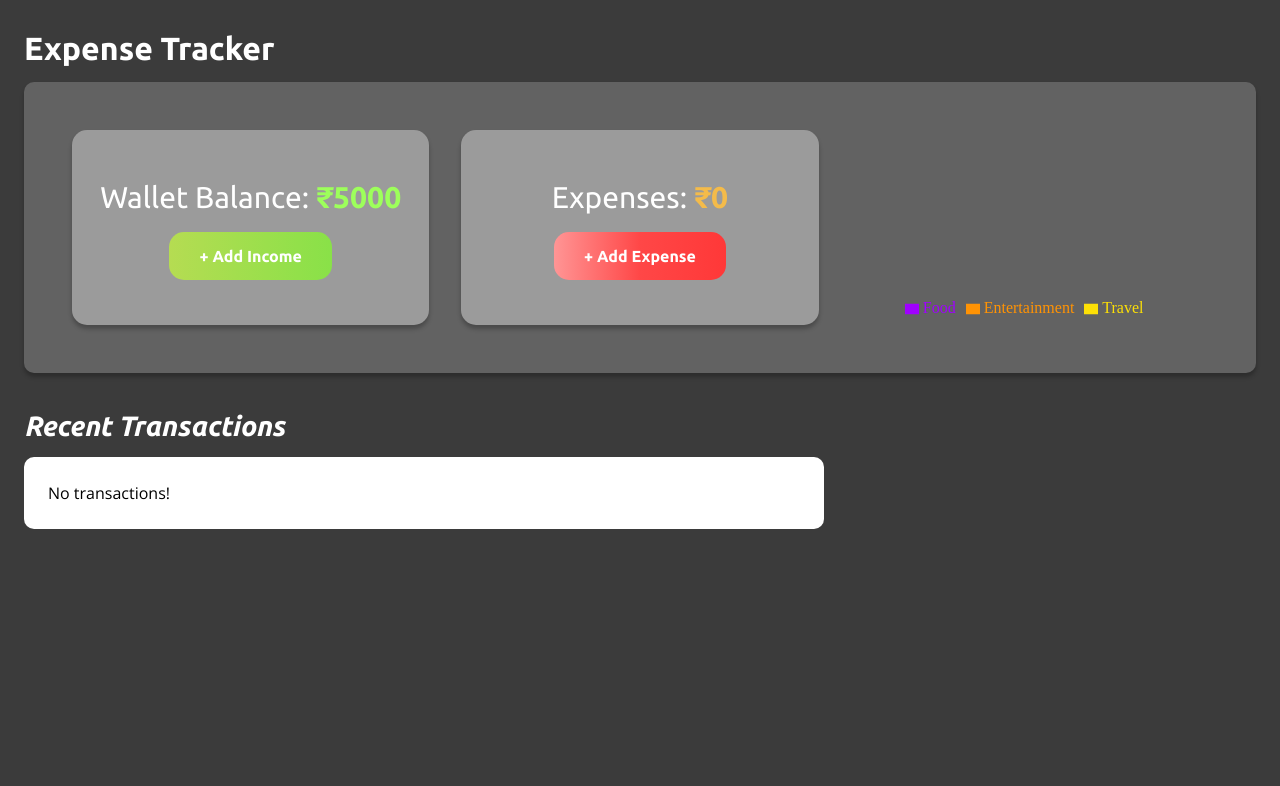
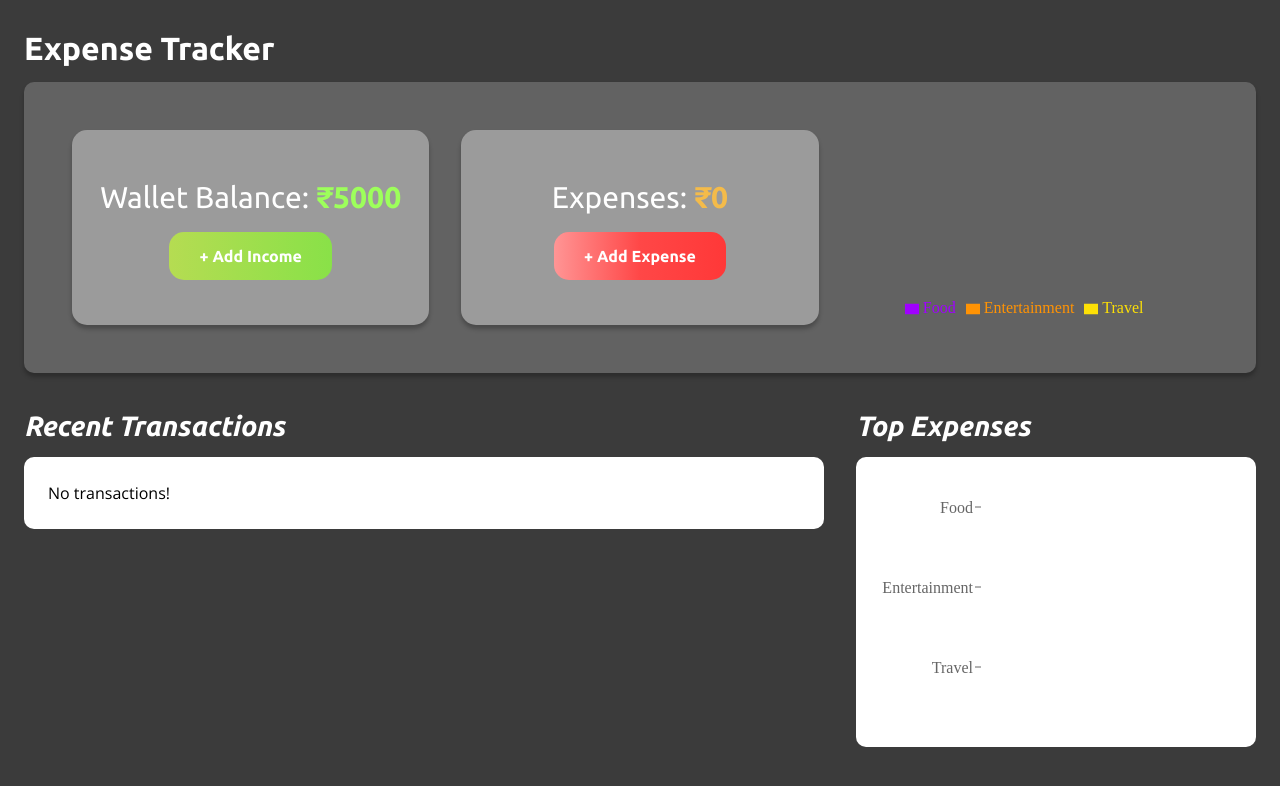
Before and after one commit to SHUBHAM-126/Expense-Tracker, a React (Create React App) app: page / in a window 1280 px wide. Shown: the top 786 px of the page. Built offline with nearby package versions, Linux system fonts and the light colour scheme.

Commit message:
Added new component: BarChart

```diff
--- /dev/null
+++ b/src/components/BarChart/BarChart.jsx
@@ -0,0 +1,23 @@
+import React, { PureComponent } from 'react';
+import { BarChart, Bar, Cell, XAxis, YAxis, CartesianGrid, Tooltip, Legend, ResponsiveContainer } from 'recharts';
+import styles from './BarChart.module.css'
+
+
+export default function BarChartComponent({data}) {
+    return (
+        <div className={styles.expenseChart}>
+
+            <h2>Top Expenses</h2>
+
+            <div className={styles.barWrapper}>
+                <ResponsiveContainer width="100%" height={280} >
+                    <BarChart data={data} layout="vertical"  >
+                        <XAxis type="number" axisLine={false} display="none" />
+                        <YAxis type="category" width={100} dataKey="name" axisLine={false} />
+                        <Bar dataKey="value" fill="#8884d8" barSize={25} />
+                    </BarChart>
+                </ResponsiveContainer>
+            </div>
+        </div>
+    );
+}
--- /dev/null
+++ b/src/components/BarChart/BarChart.module.css
@@ -0,0 +1,12 @@
+.expenseChart h2{
+    font-size: 28px;
+    color:#fff;
+    font-style: italic;
+    margin-bottom:10px;
+}
+
+.barWrapper{
+    background: #fff;
+    border-radius: 10px;
+    padding:5px 20px;
+}
--- a/src/pages/Home/Home.jsx
+++ b/src/pages/Home/Home.jsx
@@ -6,6 +6,7 @@ import ExpenseForm from '../../components/Forms/ExpenseForm/ExpenseForm'
 import Modal from '../../components/Modal/Modal'
 import AddBalanceForm from '../../components/Forms/AddBalanceForm/AddBalanceForm'
 import PieChart from '../../components/PieChart/PieChart'
+import BarChart from '../../components/BarChart/BarChart'
 
 export default function Home() {
 
@@ -129,6 +130,14 @@ export default function Home() {
                     setBalance={setBalance}
                 />
 
+                <BarChart
+                    data={[
+                        { name: 'Food', value: categoryCount.food },
+                        { name: 'Entertainment', value: categoryCount.entertainment },
+                        { name: 'Travel', value: categoryCount.travel }
+                    ]}
+                />
+
             </div>
 
 
--- a/src/pages/Home/Home.module.css
+++ b/src/pages/Home/Home.module.css
@@ -22,3 +22,5 @@
     grid-template-columns: 2fr 1fr;
     gap:32px;
 }
+
+/*Mobile styles*/
```
